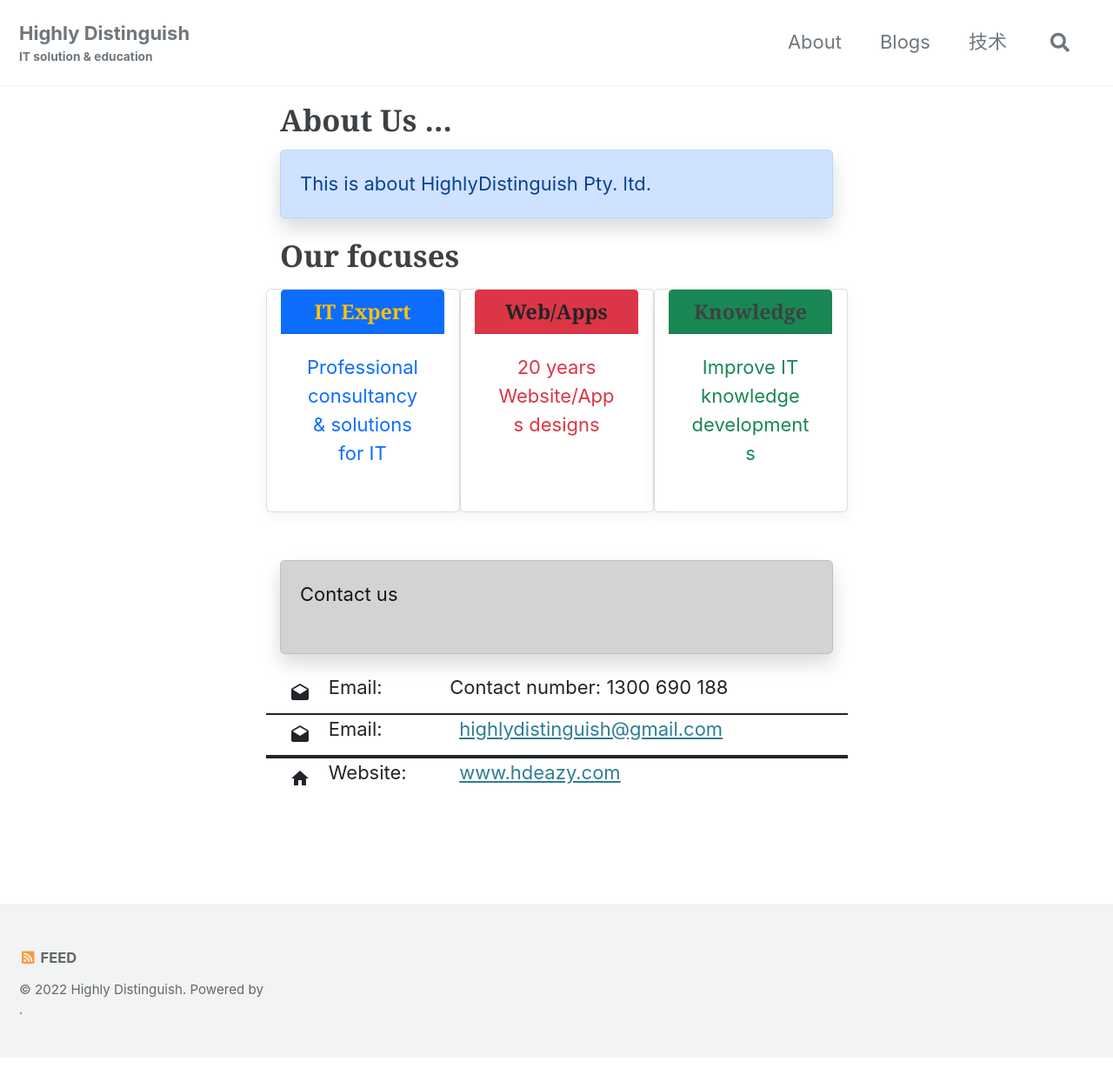
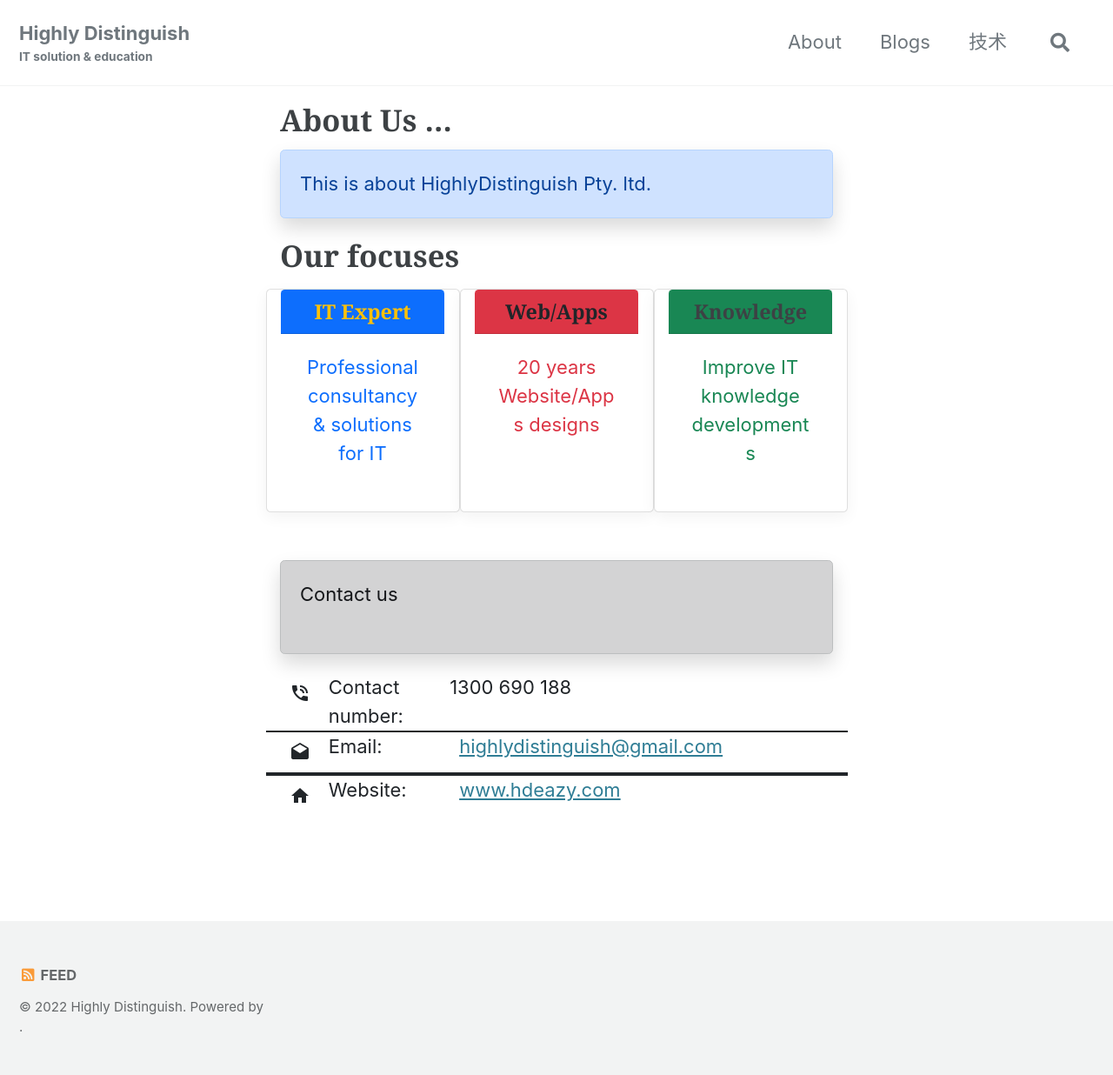
Before and after one commit to highlydistinguish/highlydistinguish.github.io, a Jekyll site: the page built from about.markdown, in a window 1280 px wide. Shown: the whole page at 87% size. Built offline with Jekyll 4.4.1, drawn with Linux system fonts in a browser that asks for light colours; cached includes are drawn as plain includes.

Commit message:
Update about.markdown

```diff
--- a/about.markdown
+++ b/about.markdown
@@ -43,10 +43,9 @@
 <div class="table">
 
   <div class="row ">
-    <div class="col-1"><span class="material-icons">drafts</span> </div>
-    <div class="col-1">Email: </div>
-    <div class="col-7 mx-auto">
-  Contact number: 1300 690 188
+    <div class="col-1"><span class="material-icons">phone_in_talk</span> </div>
+    <div class="col-1">Contact number: </div>
+    <div class="col-7 mx-auto">1300 690 188
     </div>
   </div>
 
```
